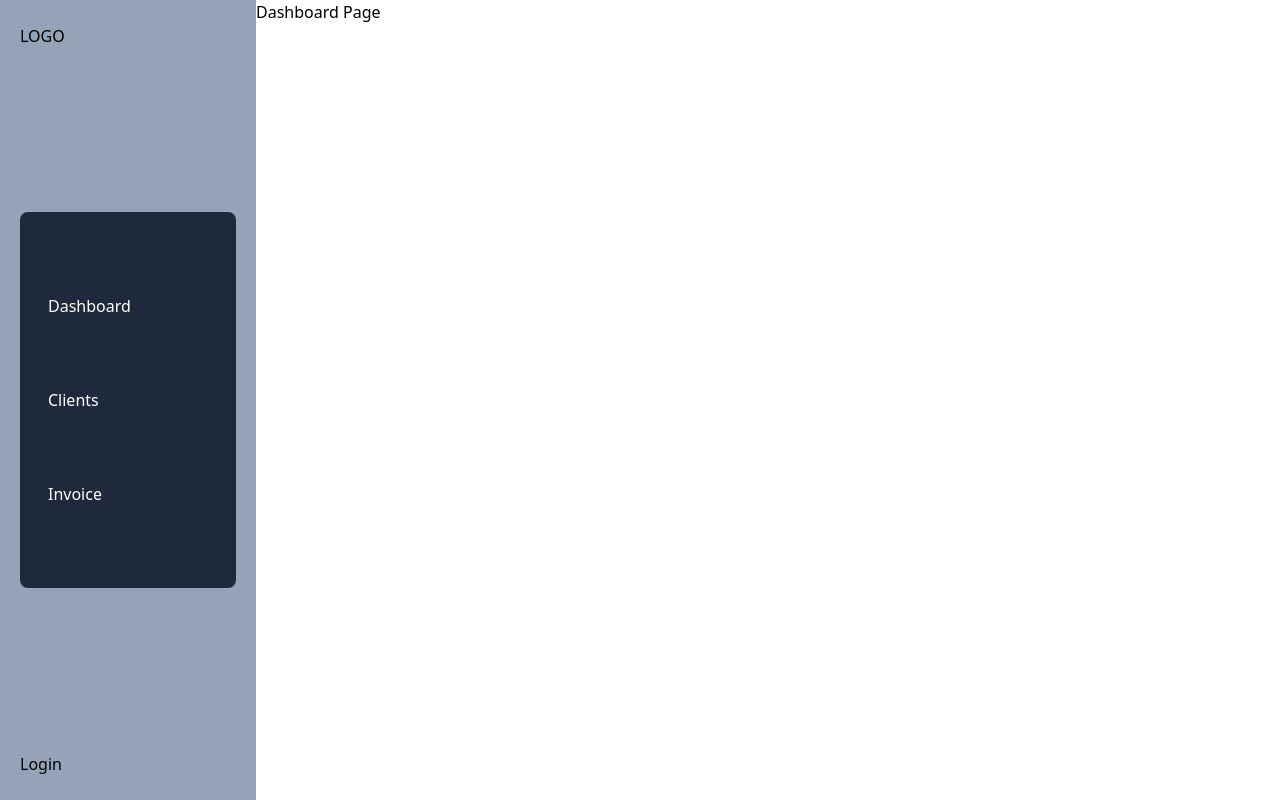
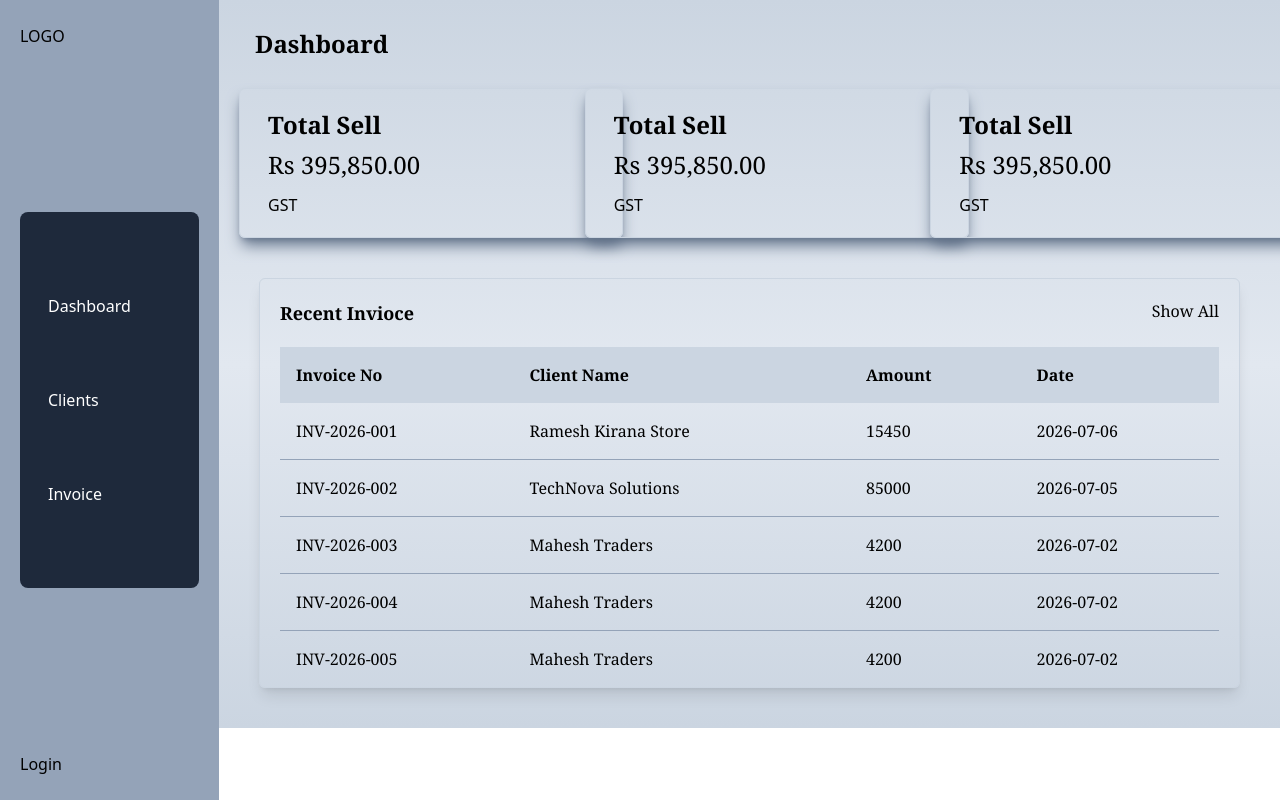
Before and after one commit to pkbhadane-dev/gst-calculator-frontend, a React (Vite) app: page / in a window 1280 px wide. Built offline with nearby package versions, Linux system fonts and the light colour scheme.

Commit message:
Enhance Dashboard with new layout and components; add DashboardCard and Table components

```diff
--- a/src/App.jsx
+++ b/src/App.jsx
@@ -8,7 +8,7 @@ function App() {
   return (
     <div className="flex flex-1 overflow-hidden">
       <Sidebar />
-      <main>
+      <main className="w-full">
         <Outlet />
       </main>
     </div>
--- /dev/null
+++ b/src/components/DashboardCard.jsx
@@ -0,0 +1,13 @@
+export const DashboardCard = () => {
+  return (
+    <>
+      <div className="flex flex-col border border-slate-300 shadow-lg shadow-slate-500 hover:bg-slate-800 hover:text-slate-50 hover:border-none hover:scale-105 transition-all duration-300 px-7 py-5 rounded-md gap-3 w-96 m-auto">
+        <div className="text-2xl font-serif">
+          <h3 className="mb-2 font-semibold">Total Sell</h3>
+          <span>Rs 395,850.00</span>
+        </div>
+        <span>GST</span>
+      </div>
+    </>
+  );
+};
--- /dev/null
+++ b/src/components/Table.jsx
@@ -0,0 +1,87 @@
+export const Table = () => {
+  const recentInvoices = [
+    {
+      _id: "1",
+      invoiceNumber: "INV-2026-001",
+      clientName: "Ramesh Kirana Store", // Client मॉडेलमधून पॉप्युलेट होईल पुढे जाऊन
+      grandTotal: 15450,
+      createdAt: "2026-07-06",
+    },
+    {
+      _id: "2",
+      invoiceNumber: "INV-2026-002",
+      clientName: "TechNova Solutions",
+      grandTotal: 85000,
+      createdAt: "2026-07-05",
+    },
+    {
+      _id: "3",
+      invoiceNumber: "INV-2026-003",
+      clientName: "Mahesh Traders",
+      grandTotal: 4200,
+      createdAt: "2026-07-02",
+    },
+    {
+      _id: "4",
+      invoiceNumber: "INV-2026-004",
+      clientName: "Mahesh Traders",
+      grandTotal: 4200,
+      createdAt: "2026-07-02",
+    },
+    {
+      _id: "5",
+      invoiceNumber: "INV-2026-005",
+      clientName: "Mahesh Traders",
+      grandTotal: 4200,
+      createdAt: "2026-07-02",
+    },
+    {
+      _id: "6",
+      invoiceNumber: "INV-2026-006",
+      clientName: "Mahesh Traders",
+      grandTotal: 4200,
+      createdAt: "2026-07-02",
+    },
+    {
+      _id: "7",
+      invoiceNumber: "INV-2026-007",
+      clientName: "Mahesh Traders",
+      grandTotal: 4200,
+      createdAt: "2026-07-02",
+    },
+  ];
+
+  return (
+    <div className="border border-slate-300 shadow-lg rounded-md p-5 font-serif">
+      <div className=" flex justify-between mb-5">
+        <h2 className="text-lg font-semibold">Recent Invioce</h2>
+        <span>Show All</span>
+      </div>
+      <div className="overflow-x-auto h-80">
+        <table className=" w-full text-left border-collapse">
+          <thead className="">
+            <tr className="font-serif bg-slate-300">
+              <th className="p-4">Invoice No</th>
+              <th className="p-4">Client Name</th>
+              <th className="p-4">Amount</th>
+              <th className="p-4">Date</th>
+            </tr>
+          </thead>
+          <tbody className=" divide-y divide-slate-400">
+            {recentInvoices.map((invoice) => (
+              <tr
+                className=" hover:bg-slate-800 hover:text-slate-50 transition-colors"
+                key={invoice._id}
+              >
+                <td className="p-4">{invoice.invoiceNumber}</td>
+                <td className="p-4">{invoice.clientName}</td>
+                <td className="p-4">{invoice.grandTotal}</td>
+                <td className="p-4">{invoice.createdAt}</td>
+              </tr>
+            ))}
+          </tbody>
+        </table>
+      </div>
+    </div>
+  );
+};
--- a/src/pages/Dashboard.jsx
+++ b/src/pages/Dashboard.jsx
@@ -1,7 +1,20 @@
+import { DashboardCard } from "../components/DashboardCard";
+import { Table } from "../components/Table";
+
 export const Dashboard = () => {
   return (
     <>
-      <h1>Dashboard Page</h1>
+      <div className="p-5 bg-gradient-to-b from-slate-300 via-slate-200 to-slate-300 h-auto ">
+        <h1 className="font-serif text-2xl font-semibold mt-2 px-4">Dashboard</h1>
+        <div className="xl:grid grid-cols-3 flex flex-wrap  gap-4 mt-7">
+          <DashboardCard />
+          <DashboardCard/>
+          <DashboardCard/>
+        </div>
+        <div className="px-5 mt-10 mb-5">
+          <Table/>
+        </div>
+      </div>
     </>
   );
 };
```
